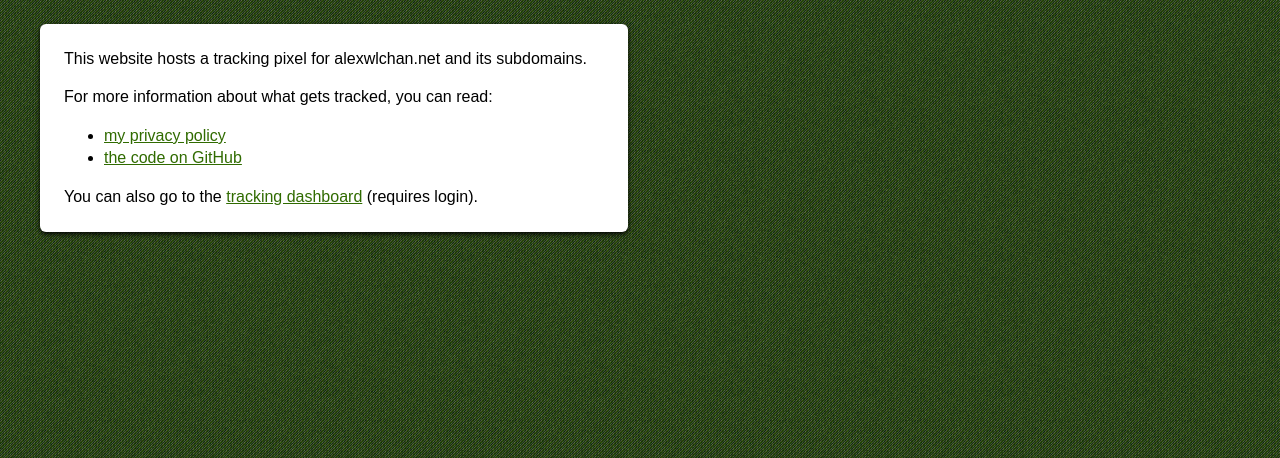
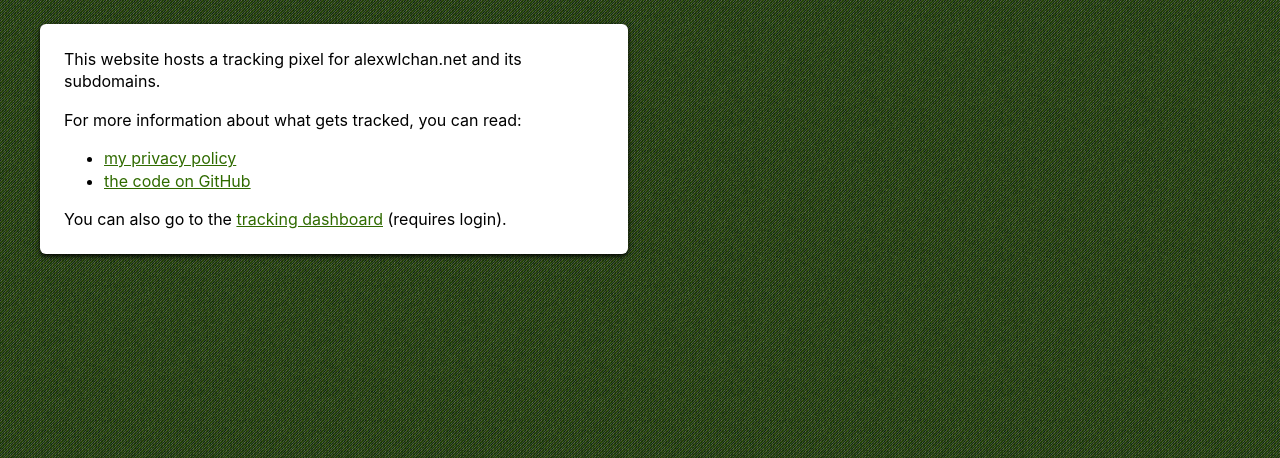
Before and after one commit to alexwlchan/analytics.alexwlchan.net, a Flask app: page / in a window 1280 px wide. Shown: the top 458 px of the page. Run offline with Flask 3, Linux system fonts and the light colour scheme.

Commit message:
Tweak the font in the analytics appearance

```diff
--- a/src/analytics/static/style.css
+++ b/src/analytics/static/style.css
@@ -7,7 +7,7 @@ main {
   max-width: 1200px;
   margin-left:  auto;
   margin-right: auto;
-  font-family: sans-serif;
+  font-family: -apple-system, sans-serif;
   display: grid;
   grid-gap: 1.5em;
   grid-template-columns: repeat(2, minmax(0, 1fr));
```
